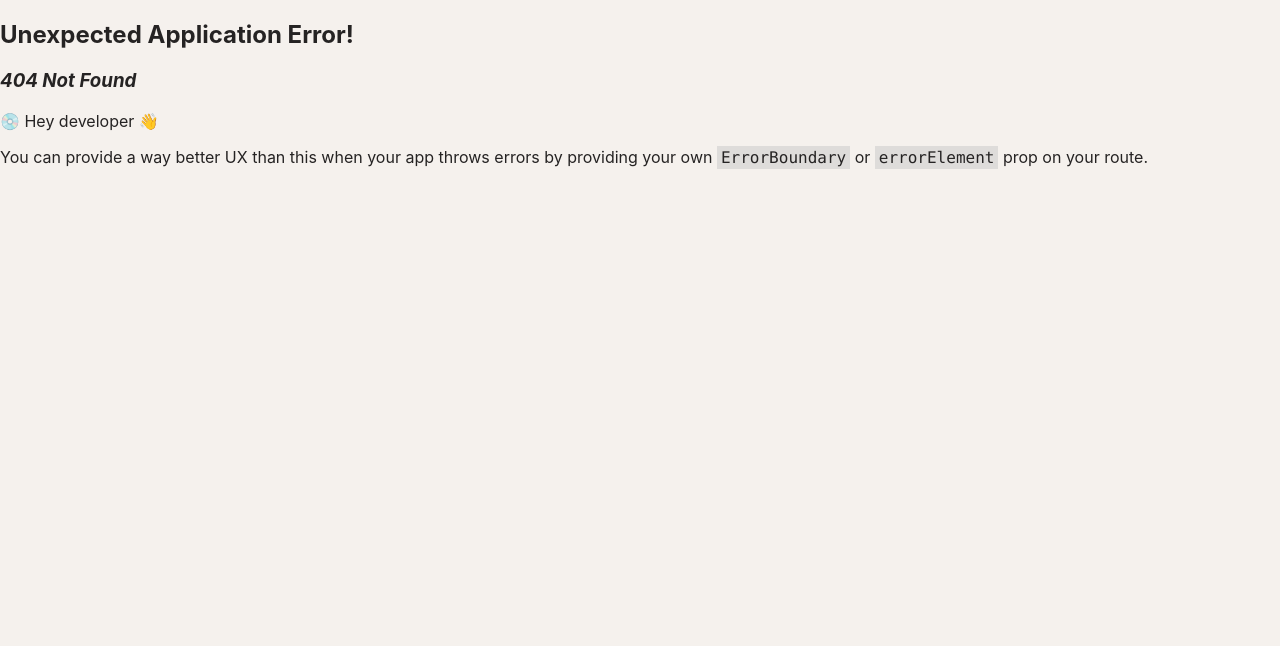
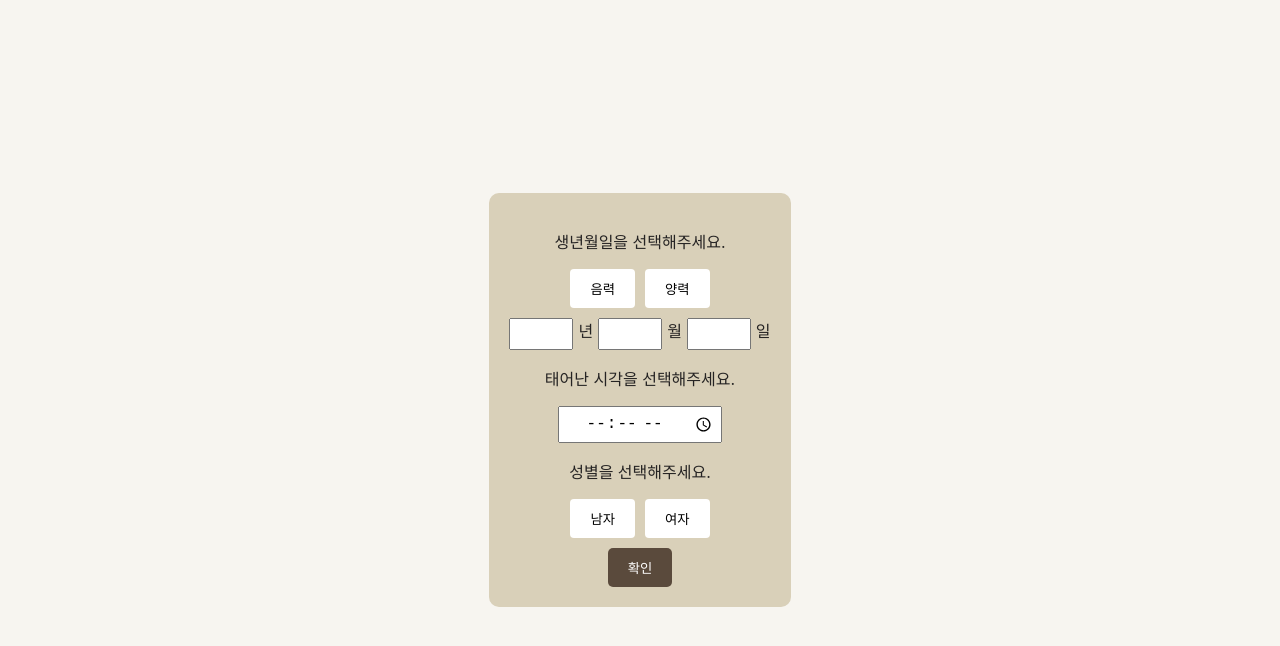
Before and after one commit to NiceDecision/frontend, a React (Create React App) app: page /users in a window 1280 px wide. Before the commit this address had no page. Shown: the top 646 px of the page. Built offline with nearby package versions, Linux system fonts and the light colour scheme.

Commit message:
restructured file directory

```diff
--- a/src/App.js
+++ b/src/App.js
@@ -1,5 +1,5 @@
 import './App.css';
-import BirthInfoForm from './components/InfoForm';
+import BirthInfoForm from './pages/InfoForm';
 
 function App() {
   return (
--- a/src/components/InfoForm.css
+++ b/src/pages/InfoForm.css
@@ -17,6 +17,7 @@
     justify-content: center;
     gap: 5px;
     margin-bottom: 10px;
+    border-radius: 4px;
   }
   .time{
     width: 150px;
@@ -41,6 +42,7 @@
     border: none;
     background-color: white;
     cursor: pointer;
+    border-radius: 4px;
   }
 
   button.selected {
```
Also changed, not shown: src/router.jsx (+7 -5 lines), src/pages/Challenge.css (renamed from src/components/Challenge.css), src/pages/Challenge.js (renamed from src/components/Challenge.js), src/pages/InfoForm.js (renamed from src/components/InfoForm.js), src/pages/RankingPage.css (renamed from src/components/RankingPage.css), src/pages/RankingPage.js (renamed from src/components/RankingPage.js).
